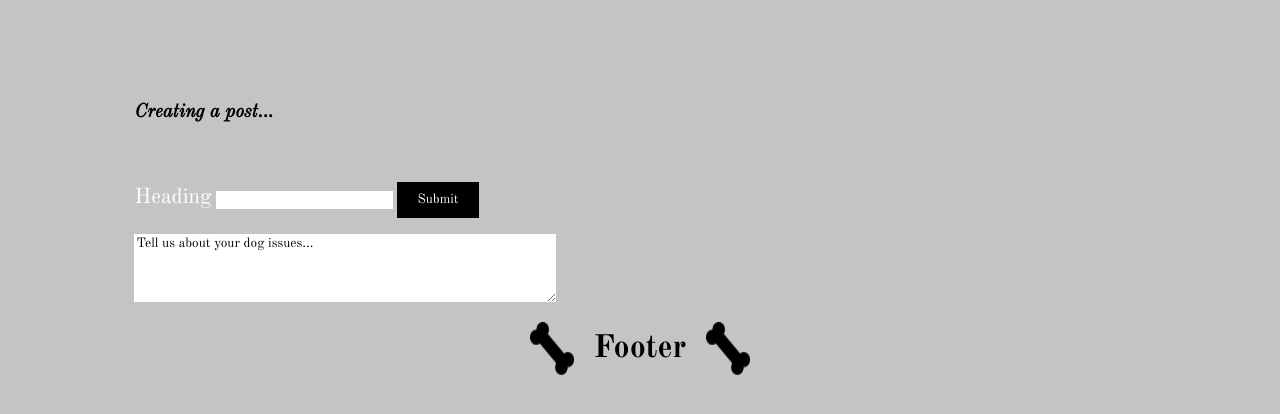
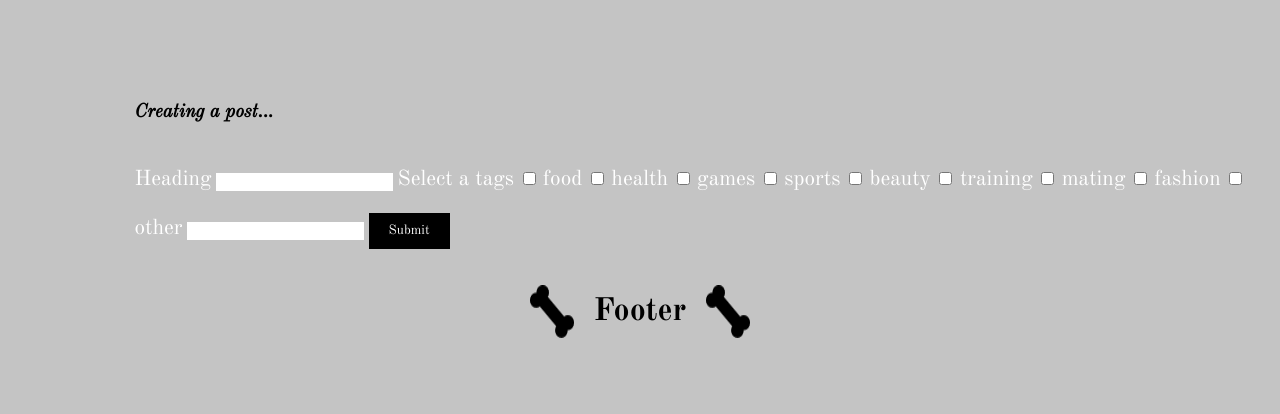
Before and after one commit to georgeandgin/DatingDogs, a PHP site: page /createpost.php in a window 1280 px wide. Shown: the part 295-709 px from the top of the page. Run offline with PHP 8.4, Linux system fonts and the light colour scheme.

```diff
--- a/src/components/createpost.php
+++ b/src/components/createpost.php
@@ -21,36 +21,60 @@
 <form action="" method="POST" id="usrform">
     <label for="heading">Heading</label>
     <input type="text" id="heading" name="heading" required>
+    <label for="tags">Select a tags</label>
+    <input type="checkbox" id="food" name="food">
+    <label for="food">food</label>
+    <input type="checkbox" id="health" name="health">
+    <label for="health">health</label>
+    <input type="checkbox" id="games" name="games">
+    <label for="games">games</label>
+    <input type="checkbox" id="sports" name="sports">
+    <label for="sports">sports</label>
+    <input type="checkbox" id="beauty" name="beauty">
+    <label for="beauty">beauty</label>
+    <input type="checkbox" id="training" name="training">
+    <label for="training">training</label>
+    <input type="checkbox" id="mating" name="mating">
+    <label for="mating">mating</label>
+    <input type="checkbox" id="fashion" name="fashion">
+    <label for="fashion">fashion</label>
+    <input type="checkbox" id="other" name="other">
+    <label for="other">other</label>
+    <input type="text" id="text" name="text" required>
     <input class="next" type="submit" name="submit" value="Submit" onclick="">
 </form>
-<textarea rows="4" cols="50" name="text" form="usrform">
-Tell us about your dog issues...</textarea>
 
 
 <?php
-    // ADD STORE SESSION AND COOKIES
      if (isset($_POST['submit'])){
-        session_start();
-        $username = $_POST['username'];
-        $email = $_POST['email'];
-        $password = password_hash($_POST['password'], PASSWORD_DEFAULT);
-        $userType = 'user';
+        $heading = $_POST['heading'];
+        $userID = $_SESSION["userID"];
+        $text = $_POST['text'];
 
-        $username = htmlspecialchars($username, ENT_QUOTES, 'UTF-8');
-        //$password = htmlspecialchars($password, ENT_QUOTES, 'UTF-8');
-
-        $_SESSION['username'] = $username;
-
-        $query = "INSERT INTO user (username, email, password, userType) VALUES (?,?,?, 'user')";
+        $query = "INSERT INTO forumPost (userID, heading, text) VALUES (?,?,?)";
 
         $stmt = $db->prepare($query);
-        $stmt->bind_param('sss', $username, $email, $password);
+        $stmt->bind_param('iss', $userID, $heading, $text);
         $stmt->execute();
         $stmt->close();
 
-        $_SESSION["loggedin"] = true;
+        //$query = "SELECT postID from forum where heading = ?";
+        //$stmt = $db->prepare($query);
+        //$stmt->bind_param('s', $heading);
+        //$stmt->execute();
+        //$stmt->bind_result($postID);
+        //$stmt->fetch();
+        //$stmt->close();
 
-        header('Location: register2.php');
+        if (isset($_POST['food'])) {
+
+        }
+
+        if (isset($_POST['health'])) {
+
+        }
+
+        //header("Location: admin.php");
     }
 ?>
 <?php include ('../components/footer.php');?>
```
Also changed, not shown: src/components/login.php (+5 -2 lines), src/pages/forum.php (+21 -1 lines).
